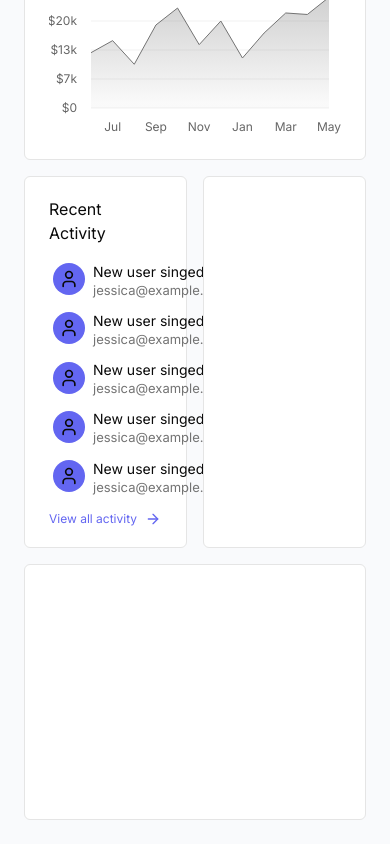
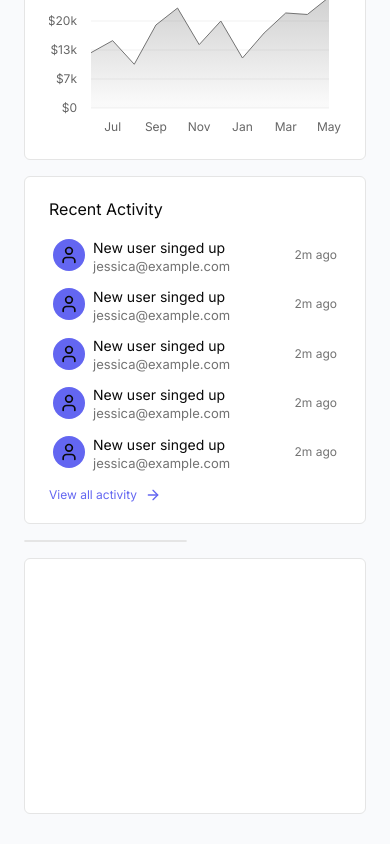
Before and after one commit to svsxn/metricly, a Next.js app: page / in a window 390 px wide. Shown: the part 976-1820 px from the top of the page. Built offline with nearby package versions, Linux system fonts and the light colour scheme.

Commit message:
fix: responsiveness

```diff
--- a/src/components/dashboard/recent-activity.tsx
+++ b/src/components/dashboard/recent-activity.tsx
@@ -9,7 +9,7 @@ export default function RecentActivity() {
       header={{
         title: "Recent Activity",
       }}
-      className="col-span-2"
+      className="col-span-4 sm:col-span-2"
     >
       <div className="flex flex-col gap-1">
         {ACTIVITIES.map((activity, index) => (
```
